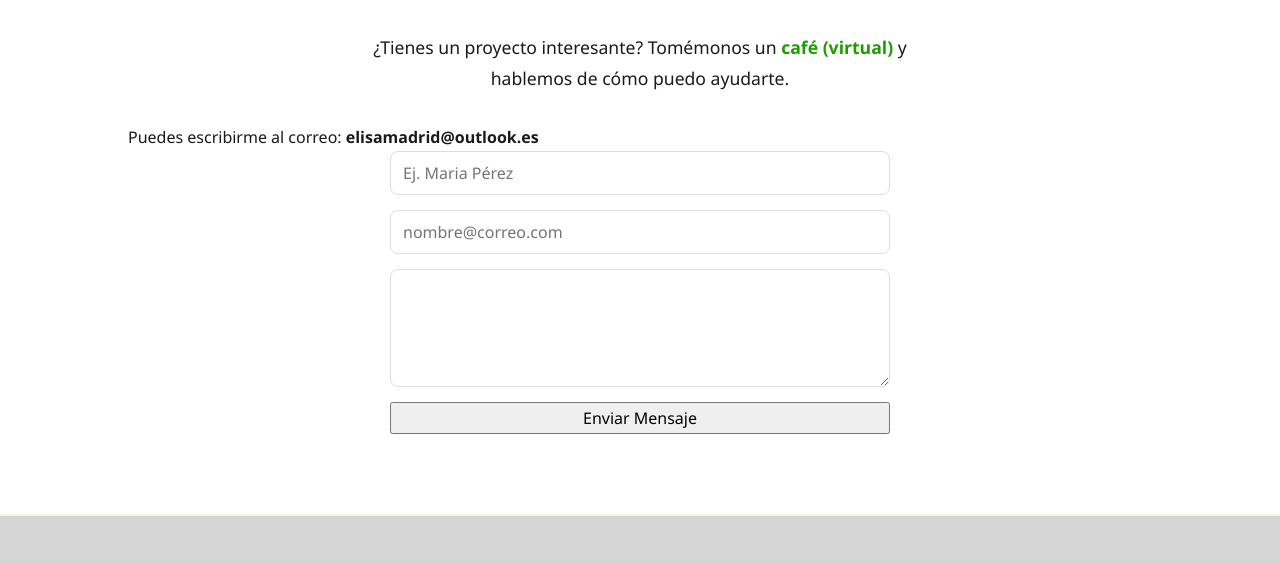
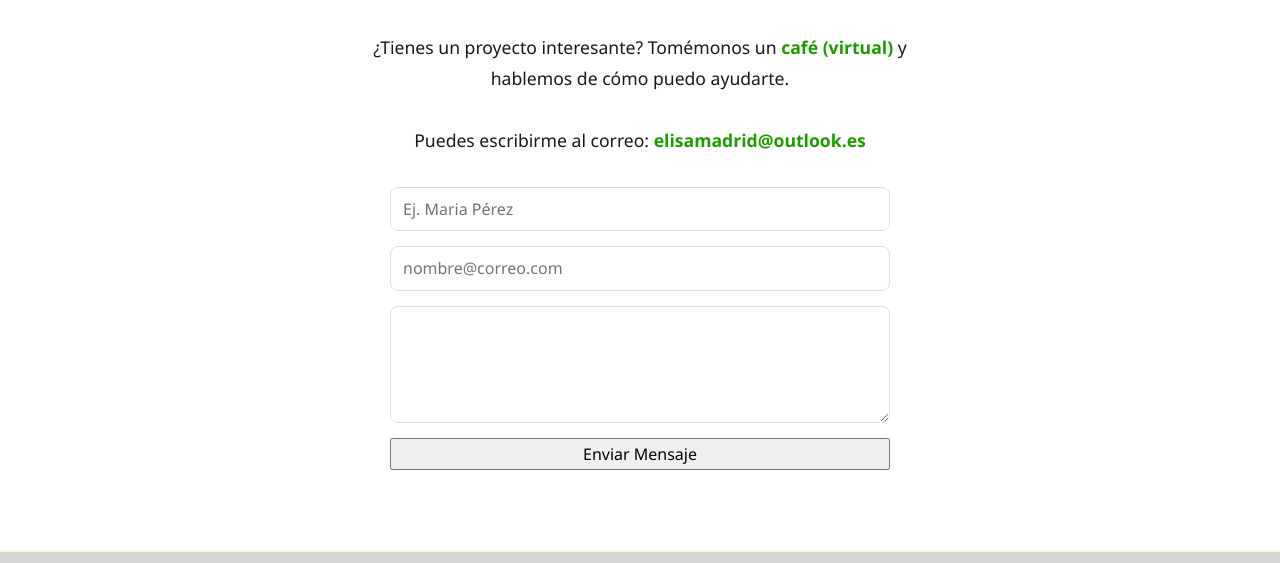
Before and after one commit to Elisa-md/portfolio, a plain HTML site: page index.html in a window 1280 px wide. Shown: the part 2220-2783 px from the top of the page. Drawn offline with nearby package versions, Linux system fonts and the light colour scheme.

Commit message:
Update index.html

```diff
--- a/index.html
+++ b/index.html
@@ -108,7 +108,7 @@
             <p class="texto-contacto">
                 ¿Tienes un proyecto interesante? Tomémonos un <strong>café (virtual)</strong> y hablemos de cómo puedo ayudarte.
             </p>
-            <p>Puedes escribirme al correo: <strong>elisamadrid@outlook.es</strong></p>
+            <p class="texto-contacto">Puedes escribirme al correo: <strong>elisamadrid@outlook.es</strong></p>
 
             <form class="formulario" id="miFormulario">
                 <label for="nombre">Nombre completo:</label>
```
